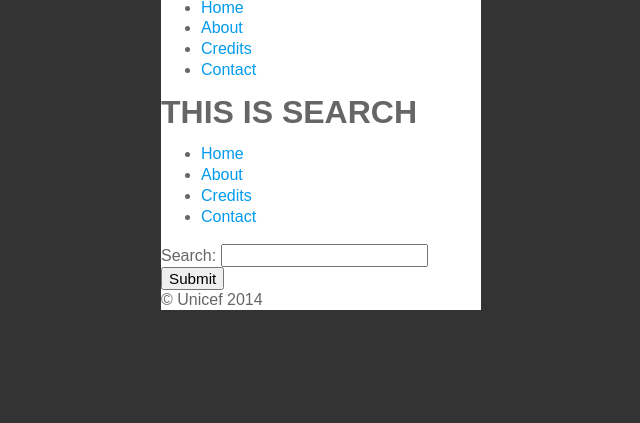
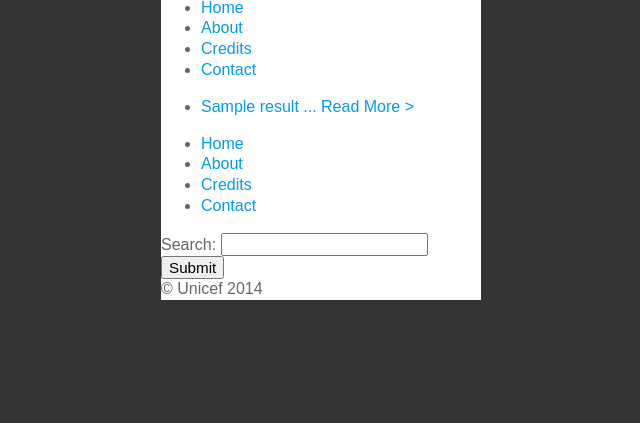
Before and after one commit to universalcore/unicore-cms, a Python web app: template cms/templates/search_results.jinja2 in a window 1280 px wide. Shown: the part 377-800 px from the top of the page, without its empty margins (319-959 px from the left). Run offline with Jinja, Linux system fonts and the light colour scheme; the template is opened without the code that fills it: most values are stand-ins (such as "Sample title", 1, 10 or a date in 2020).

Commit message:
added basic functionality to search_results template

```diff
--- a/cms/templates/search_results.jinja2
+++ b/cms/templates/search_results.jinja2
@@ -4,8 +4,23 @@
 
 {% block content %}
 
-<h1>THIS IS SEARCH</h1>
-
-
+{% if paginator  %}
+	<ul>
+	{% for result in paginator.get_page() %}
+		<li>
+			{% if result.primary_category  %}
+				<p>{{view.get_category(result.primary_category).title}}</p>
+			{% endif %}
+			<a href="/content/detail/{{result.uuid}}/">{{result.title}} ... Read More &gt;</a>
+		</li>
+	{% endfor %}
+	</ul>
+{% else %}
+	{% if query %}
+		<p>No results found for <b>{{query}}</b></p>
+	{% else %}
+		<p>No results found!</p>
+	{% endif %}
+{% endif %}
 
 {% endblock %}
```
